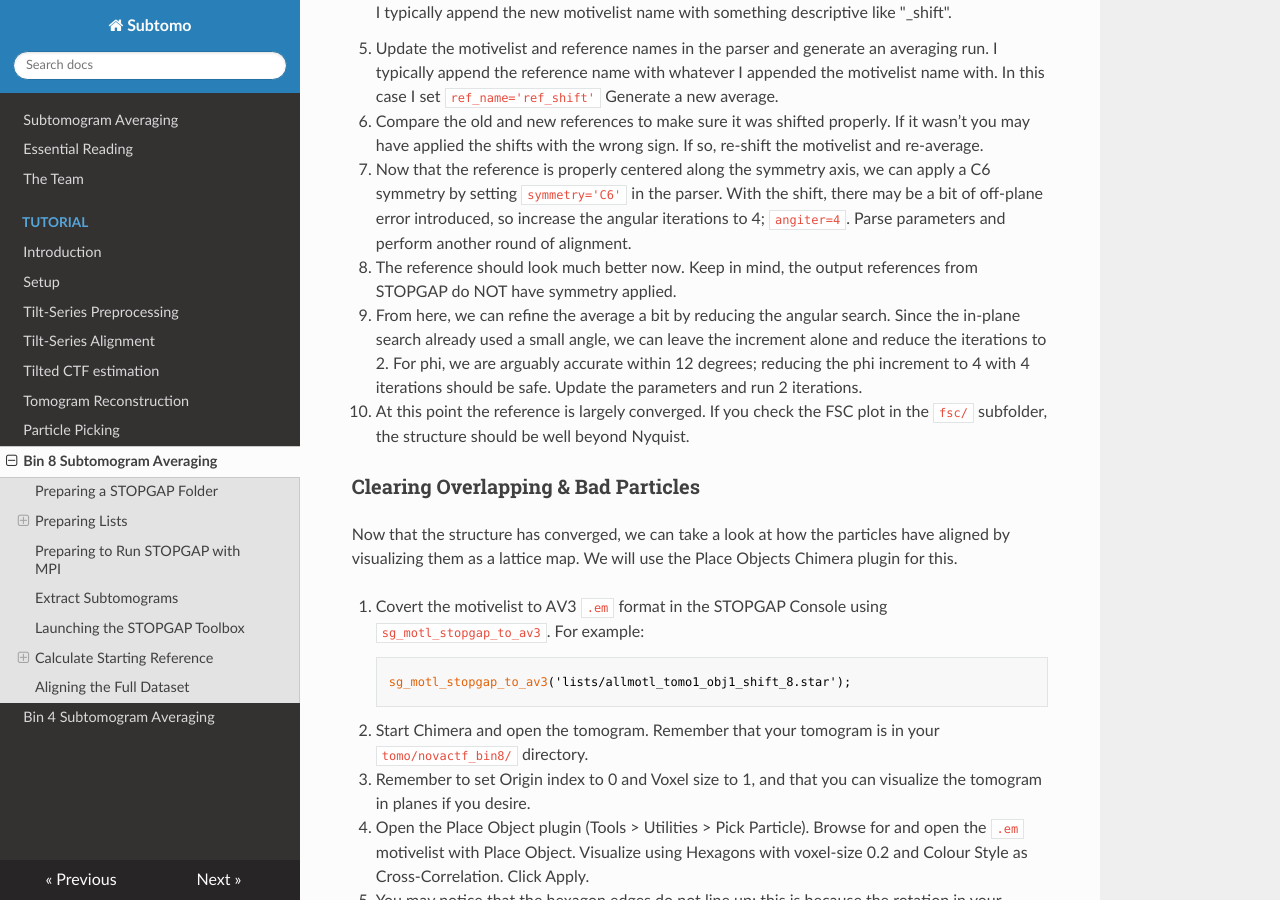
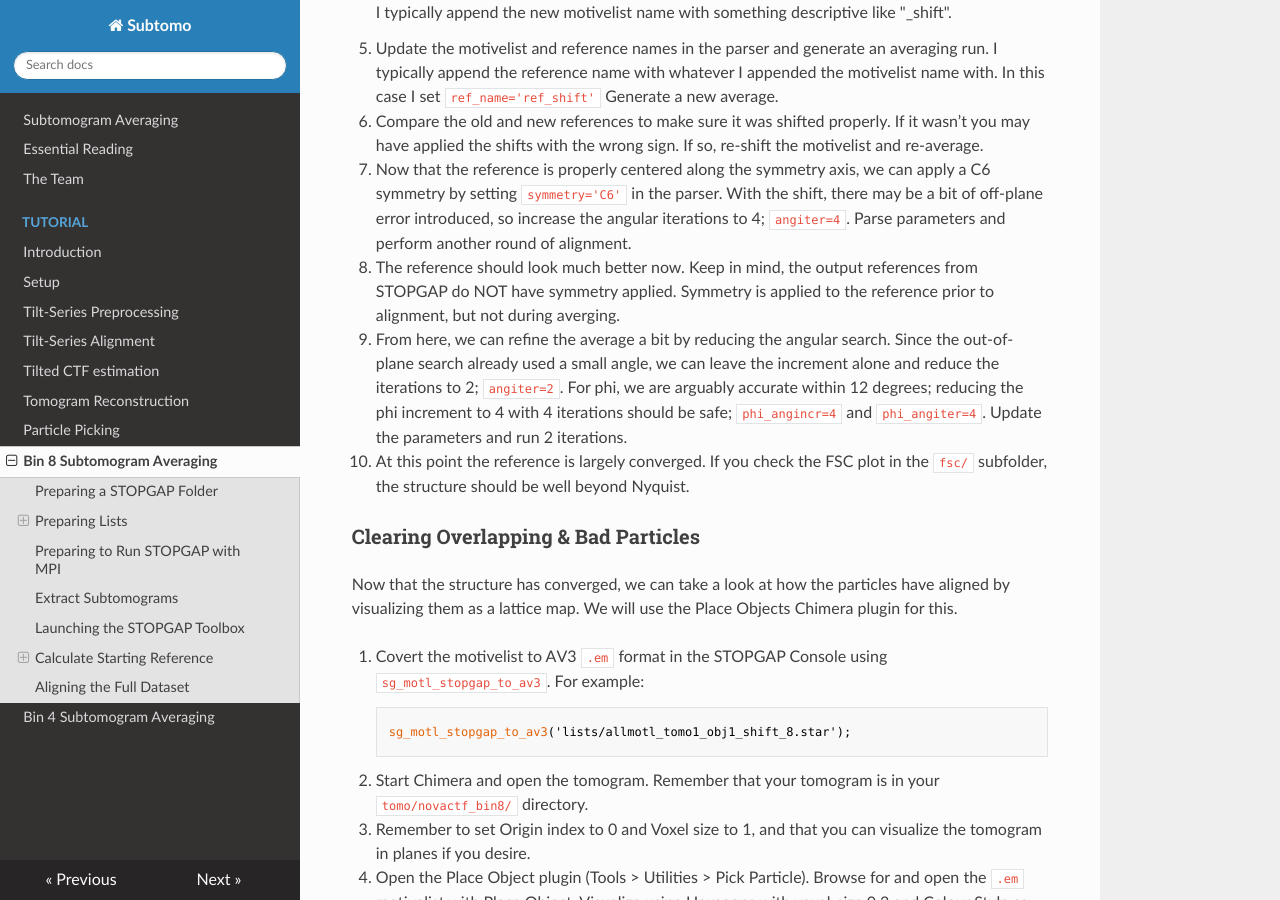
Before and after one commit to wan-lab-vanderbilt/subtomo-tutorials, an MkDocs documentation site: the page built from docs/hiv/bin8.md, in a window 1280 px wide and 900 px high, scrolled down 8315 px. Built offline with MkDocs 1.6.1, drawn with Linux system fonts in a browser that asks for light colours; nearby versions of some CDN libraries; formulas are drawn with MathJax 3.

Commit message:
Update bin8.md
various changes

```diff
--- a/docs/hiv/bin8.md
+++ b/docs/hiv/bin8.md
@@ -345,11 +345,11 @@ With the shift, there may be a bit of off-plane error introduced, so increase th
 Parse parameters and perform another round of alignment.
 
 10. The reference should look much better now.
-Keep in mind, the output references from STOPGAP do NOT have symmetry applied.
+Keep in mind, the output references from STOPGAP do NOT have symmetry applied. Symmetry is applied to the reference prior to alignment, but not during averging.
 
 11. From here, we can refine the average a bit by reducing the angular search.
-Since the in-plane search already used a small angle, we can leave the increment alone and reduce the iterations to 2.
-For phi, we are arguably accurate within 12 degrees; reducing the phi increment to 4 with 4 iterations should be safe.
+Since the out-of-plane search already used a small angle, we can leave the increment alone and reduce the iterations to 2; `angiter=2`.
+For phi, we are arguably accurate within 12 degrees; reducing the phi increment to 4 with 4 iterations should be safe; `phi_angincr=4` and `phi_angiter=4`.
 Update the parameters and run 2 iterations.
 
 12. At this point the reference is largely converged.
```
